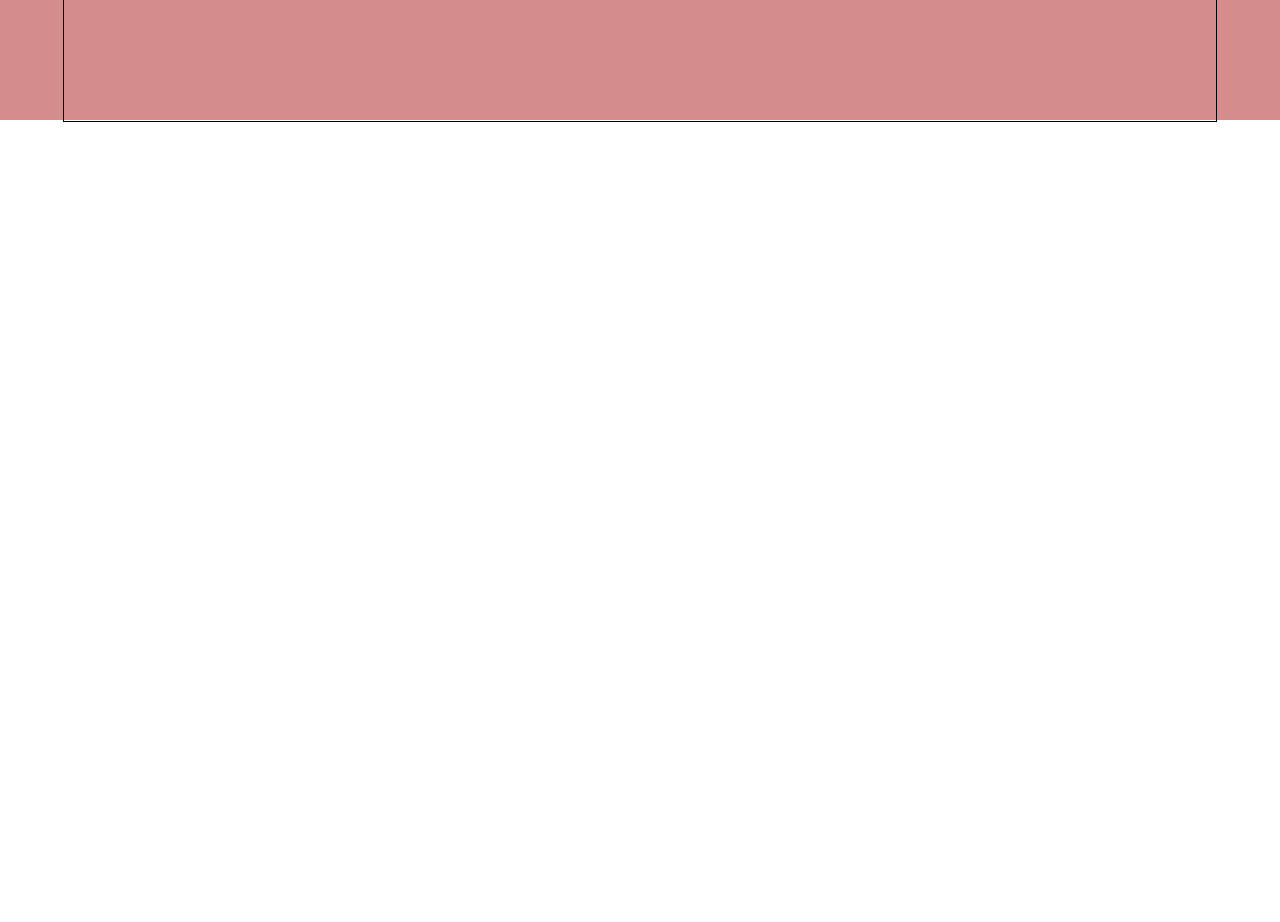
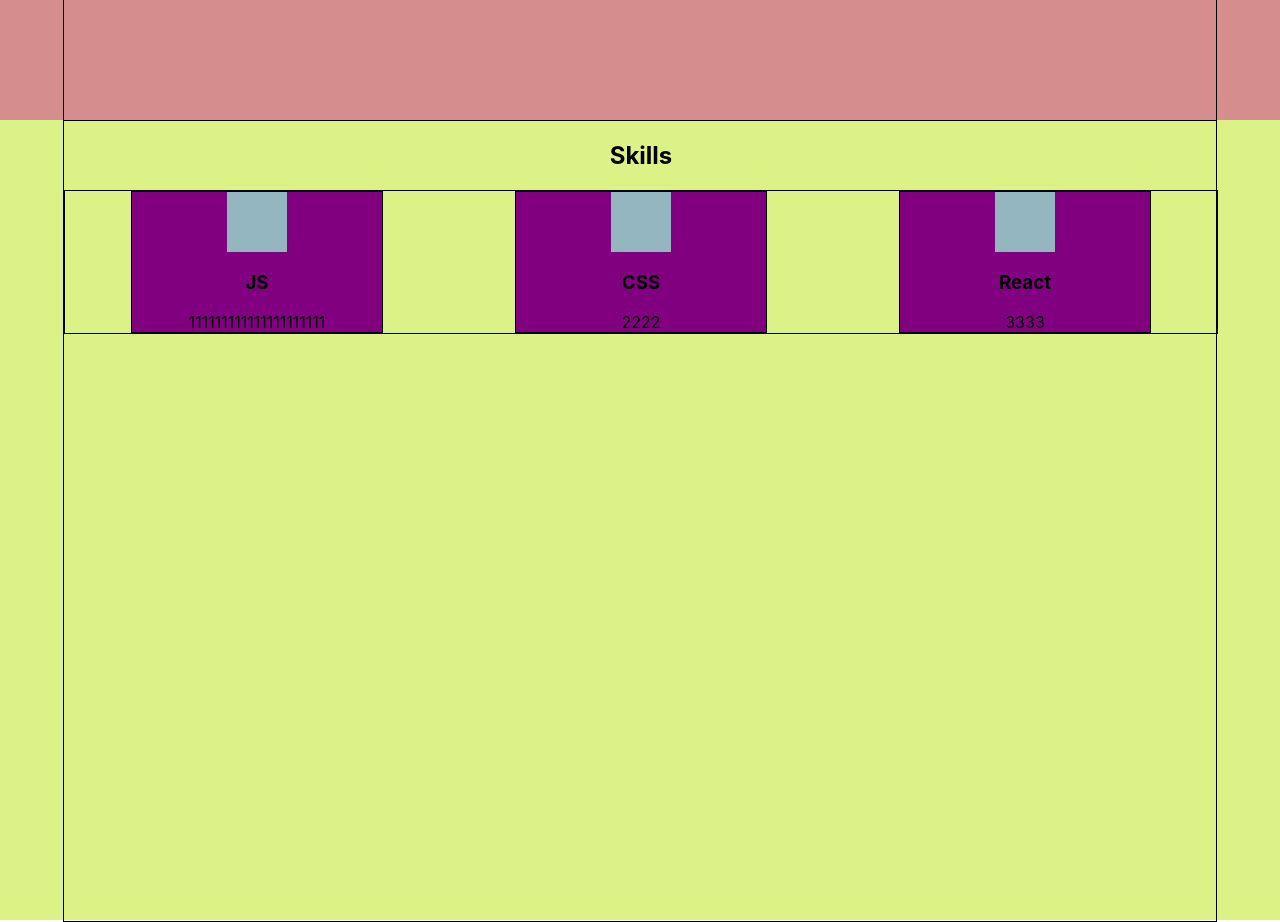
Before and after one commit to NatkaKon/portfolio, a React (Create React App) app: page / in a window 1280 px wide. Shown: the part 760-1682 px from the top of the page. Before the commit the page ends 882 px from the top, so only its background shows below. Built offline with nearby package versions, Linux system fonts and the light colour scheme.

Commit message:
create skills module

```diff
--- a/src/App.tsx
+++ b/src/App.tsx
@@ -2,12 +2,14 @@
 import './App.css';
 import {Header} from './header/Header';
 import {Main} from './main/Main';
+import {Skills} from './skills/Skills';
 
 function App() {
     return (
         <div className="App">
             <Header/>
             <Main/>
+            <Skills/>
         </div>
     );
 }
--- /dev/null
+++ b/src/common/styles/Container.module.css
@@ -0,0 +1,12 @@
+.container{
+    border: 1px solid;
+    height: 100%;
+    width: 90%;
+    margin: 0 auto;
+
+    display: flex;
+    justify-content: space-around;
+    align-items: center;
+
+    flex-wrap: wrap;
+}
--- a/src/main/Main.module.css
+++ b/src/main/Main.module.css
@@ -2,16 +2,7 @@
     height: 100vh;
     background-color: #d58d8d;
 }
-.container{
-    border: 1px solid;
-    height: 100%;
-    width: 90%;
-    margin: 0 auto;
 
-    display: flex;
-    justify-content: space-around;
-    align-items: center;
-}
 .about {
     width: 300px;
 }
--- a/src/main/Main.tsx
+++ b/src/main/Main.tsx
@@ -1,10 +1,11 @@
 import React from 'react';
 import style from './Main.module.css'
+import styleContainer from '../common/styles/Container.module.css'
 
 export const Main = () => {
     return (
         <div className={style.mainBlock}>
-            <div className={style.container}>
+            <div className={styleContainer.container}>
                 <div className={style.about}>
                     <span>Hi there!</span>
                     <h1>I'm Natalia Kondratieva</h1>
--- /dev/null
+++ b/src/skills/Skills.module.css
@@ -0,0 +1,16 @@
+.skillsBlock {
+    height: 100vh;
+    background-color: #ddf286;
+}
+.skillsContainer{
+    flex-direction: column;
+    justify-content: flex-start;
+}
+.skills{
+    border: 1px solid;
+    width: 100%;
+
+    display: flex;
+    justify-content: space-around;
+    flex-wrap: wrap;
+}
--- /dev/null
+++ b/src/skills/Skills.tsx
@@ -0,0 +1,19 @@
+import React from 'react';
+import style from './Skills.module.css'
+import styleContainer from '../common/styles/Container.module.css';
+import {Skill} from './skill/Skill';
+
+export const Skills = () => {
+    return (
+        <div className={style.skillsBlock}>
+            <div className={`${styleContainer.container} ${style.skillsContainer}`}>
+                <h2>Skills</h2>
+                <div className={style.skills}>
+                    <Skill title={'JS'} description={'111111111111111111111'}/>
+                    <Skill title={'CSS'} description={'2222'}/>
+                    <Skill title={'React'} description={'3333'}/>
+                </div>
+            </div>
+        </div>
+    );
+};
--- /dev/null
+++ b/src/skills/skill/Skill.module.css
@@ -0,0 +1,17 @@
+.skill {
+    width: 250px;
+    border: 1px solid;
+    background-color: purple;
+
+    display: flex;
+    flex-direction: column;
+    align-items: center;
+    text-align: center;
+}
+
+.icon {
+    width: 60px;
+    height: 60px;
+
+    background-color: #93b6c0;
+}
--- /dev/null
+++ b/src/skills/skill/Skill.tsx
@@ -0,0 +1,17 @@
+import React from 'react';
+import style from './Skill.module.css'
+
+type SkillsPropsType = {
+    title: string
+    description:string
+}
+
+export const Skill = (props: SkillsPropsType) => {
+    return (
+        <div className={style.skill}>
+            <div className={style.icon}></div>
+            <h3>{props.title}</h3>
+            <span className={style.description}>{props.description}</span>
+        </div>
+    );
+};
```
